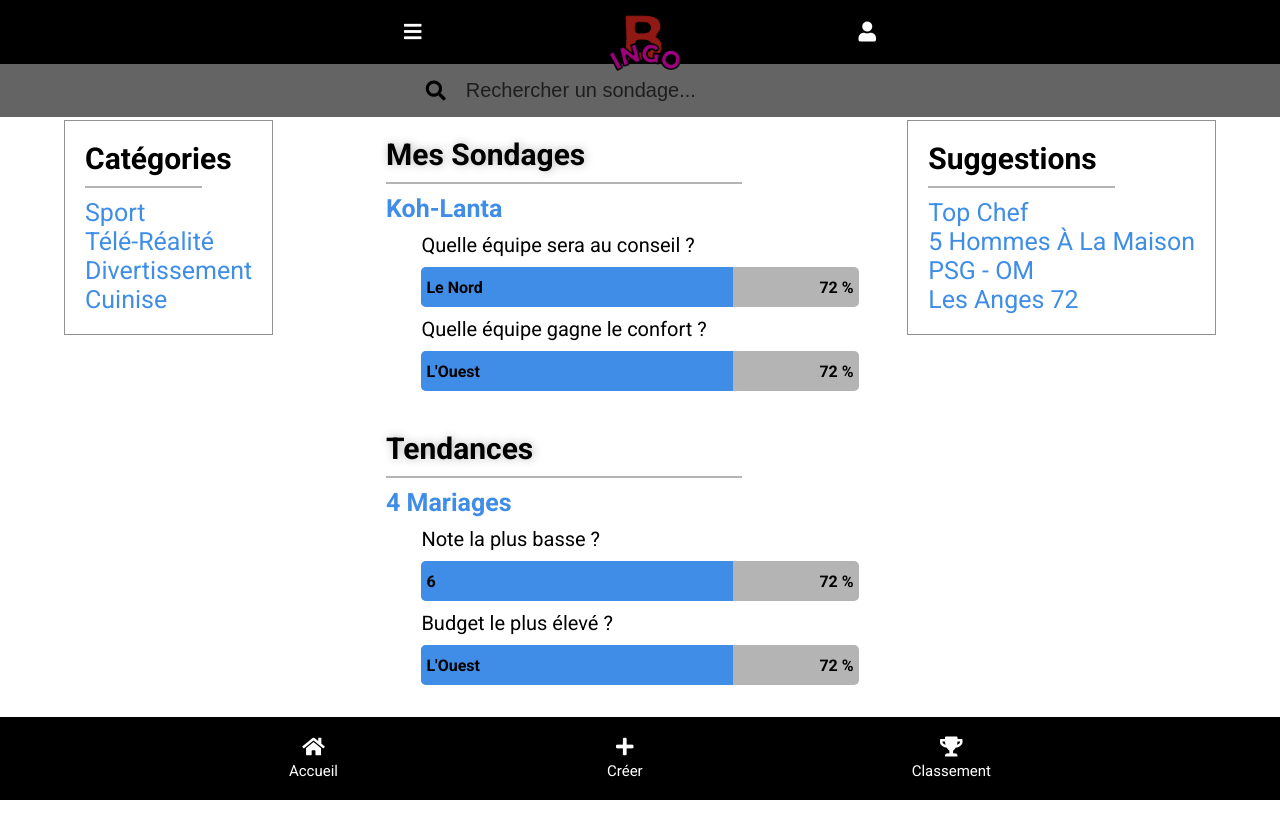
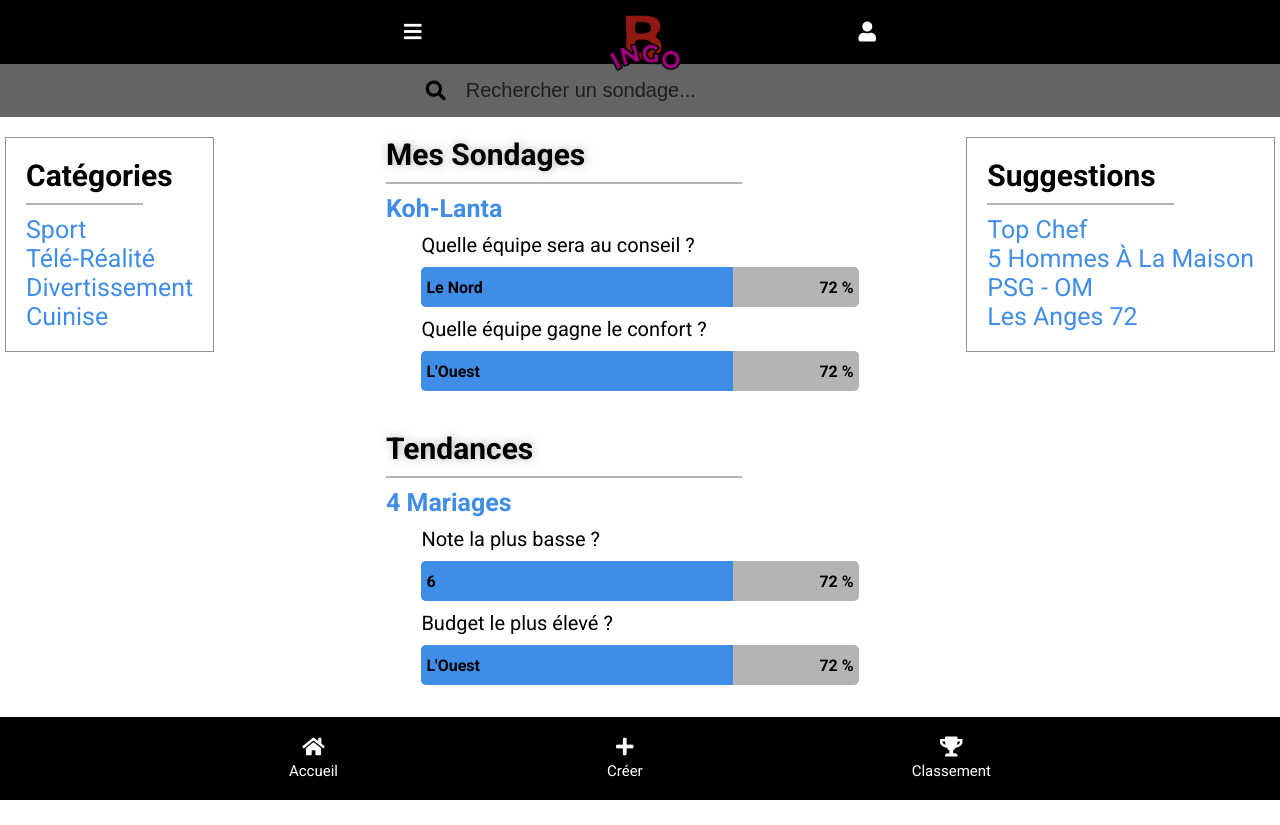
Before and after one commit to SveRKeR92/red-line-sverker, a PHP site: page /fil-rouge-dw/ in a window 1280 px wide. Before the commit the page ends 800 px from the top, so only its background shows below. Run offline with PHP 8.4, Linux system fonts and the light colour scheme; some libraries are stand-ins or nearby versions.

Commit message:
position blocs desktop

```diff
--- a/index.php
+++ b/index.php
@@ -16,9 +16,6 @@
         </div>
 
         <main>
-            <div>
-                <h2>Mes Sondages</h2>
-                <hr>
             <div class="nav navleft">
                 <ul>
                     <li><strong>Catégories</strong></li>
@@ -39,6 +36,9 @@
                     <li><a href="#">Les Anges 72</a></li>
                 </ul>
             </div>
+            <div>
+                <h2>Mes Sondages</h2>
+                <hr>
                 <h3>
                     <a href="<?= URL?>views/sondage.php">Koh-Lanta</a>
                 </h3>
--- a/style/style.css
+++ b/style/style.css
@@ -98,7 +98,7 @@
 
 main{
     padding: 20px 5px;
-    padding-bottom: 70px;
+    padding-bottom: 100px;
 }
 
 main hr{
@@ -117,19 +117,20 @@
 }
 
 main .nav{
-    position: fixed;
-    top: 15vh;
+    width: fit-content;
     border: 1px solid rgba(100, 100, 100, 0.7);
     padding: 20px;
-    visibility: hidden;
+    display: none;
 }
 
 .navleft{
-    left: 5%;
+    float: left;
+    margin-right: 50px;
 }
 
 .navright{
-    right: 5%;
+    float: right;
+    margin-left: 50px;
 }
 
 .nav strong{
@@ -248,6 +249,6 @@
     }
 
     main .nav{
-        visibility: visible;
+        display: block;
     }
 }
```
Lines whose indentation alone changed are shown as unchanged.
